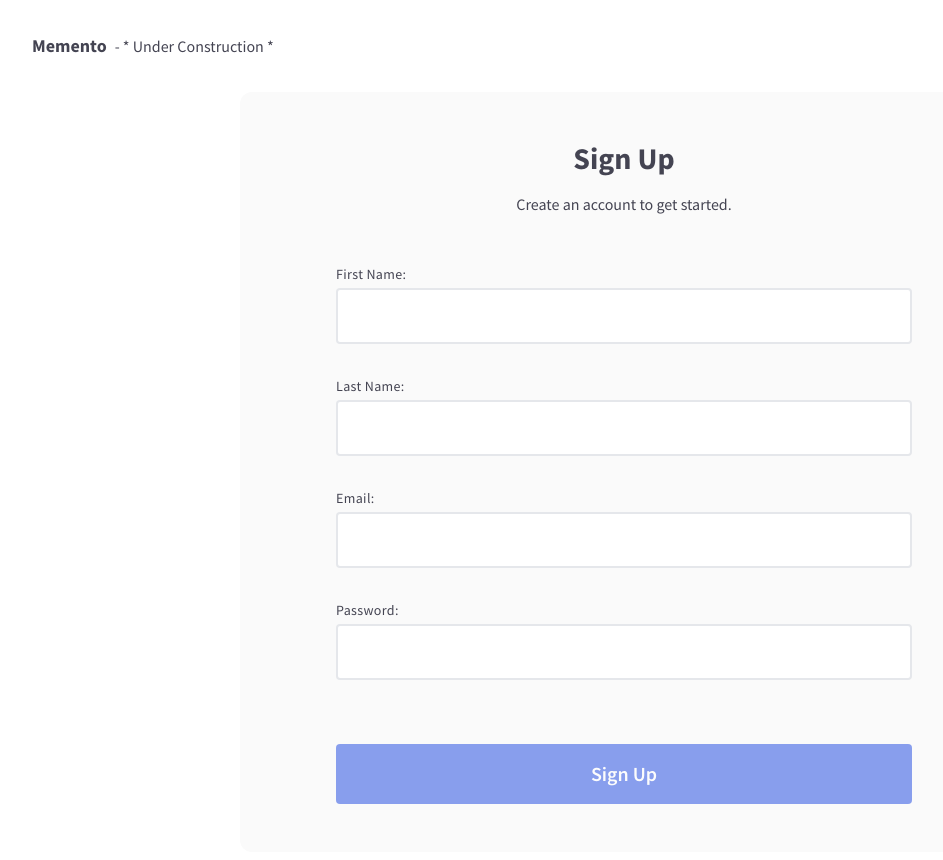
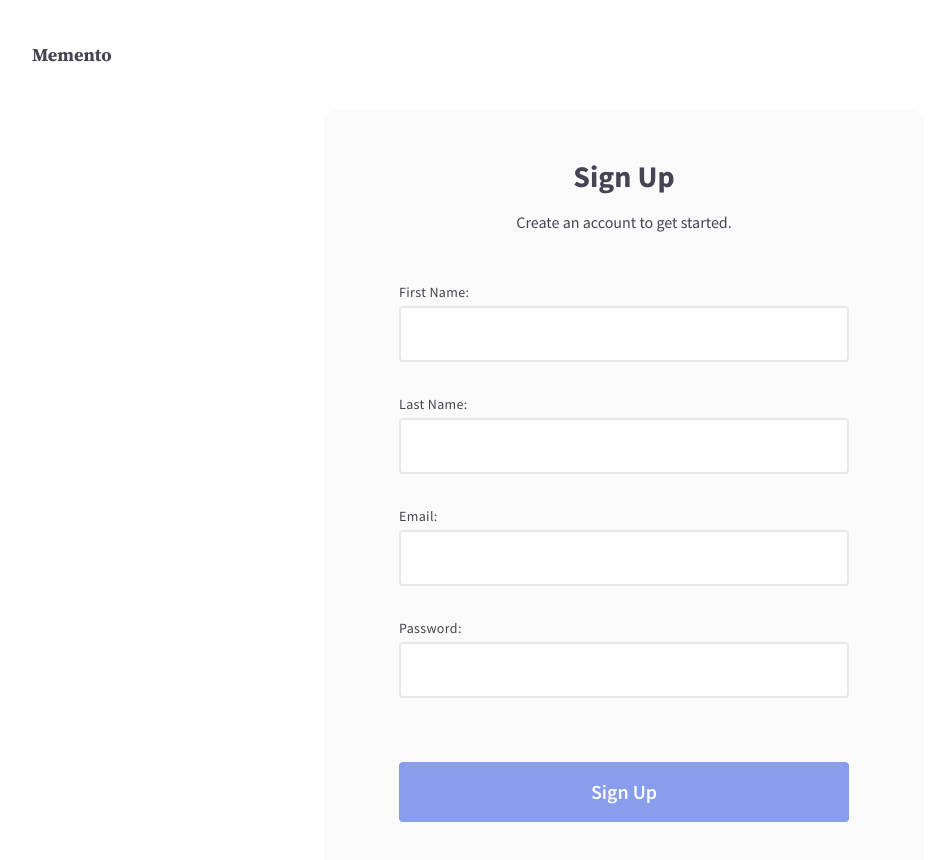
Before and after one commit to iris-jeong/memento-app, a Next.js app in the folder client/: page /register in a window 1280 px wide. Shown: the top 860 px of the page, without its empty margins (16-959 px from the left). Built offline with nearby package versions, Linux system fonts and the light colour scheme; no server answers.

Commit message:
Update header component

```diff
--- a/client/src/app/register/page.tsx
+++ b/client/src/app/register/page.tsx
@@ -4,6 +4,7 @@ import { useRouter } from 'next/navigation';
 import { FormData } from '@/types/forms';
 import useForm from '@/hooks/useForm';
 import { registerUser } from '@/api/auth';
+import Header from '@/components/organisms/Header';
 
 export default function Register() {
 	const initialValues: FormData = {
@@ -38,16 +39,9 @@ export default function Register() {
 
 	return (
 		<div>
-			<header className="flex justify-between items-center p-4 sm:px-12 sm:py-8">
-				<a href="" className="mr-4 font-bold text-lg">
-					Memento
-					<span className="ml-2 text-base font-thin">
-						- * Under Construction *
-					</span>
-				</a>
-			</header>
+			<Header />
 			<main className="flex justify-center">
-				<div className="bg-[#fafafa] w-full xs:w-3/5 rounded-xl mb-18">
+				<div className="bg-[#fafafa] w-full xs:w-3/5 xs:min-w-[500px] max-w-[600px] rounded-xl mb-18">
 					<div className="my-12">
 						<h1 className="text-3xl text-center font-bold">Sign Up</h1>
 						<p className="text-center mt-4">
--- a/client/src/components/organisms/Header.tsx
+++ b/client/src/components/organisms/Header.tsx
@@ -1,7 +1,7 @@
 import DesktopNav from '@/components/molecules/DesktopNav';
 import MobileNav from '@/components/molecules/MobileNav';
 import { MouseEvent } from 'react';
-import { useRouter } from 'next/navigation';
+import { useRouter, usePathname } from 'next/navigation';
 import { useAuth } from '@/hooks/useAuth';
 import { NavLink } from '@/types/navigation';
 import Image from 'next/image';
@@ -29,6 +29,12 @@ export default function Header() {
 
 	const links = isAuthenticated ? homePageLinks : landingPageLinks;
 
+	// Determine if the current page is the login or sign up page
+	const pathname = usePathname();
+	const isLoginPage = pathname === '/login';
+	const isSignUpPage = pathname === '/register';
+	const shouldHideNav = isLoginPage || isSignUpPage;
+
 	return (
 		<header className="h-[110px] flex justify-between items-center px-6 py-4 xs:py-8 sm:px-12">
 			<div className="flex items-center">
@@ -46,8 +52,12 @@ export default function Header() {
 				)}
 			</div>
 
-			<DesktopNav links={links} />
-			<MobileNav links={links} />
+			{!shouldHideNav && (
+				<>
+					<DesktopNav links={links} />
+					<MobileNav links={links} />
+				</>
+			)}
 		</header>
 	);
 }
```
